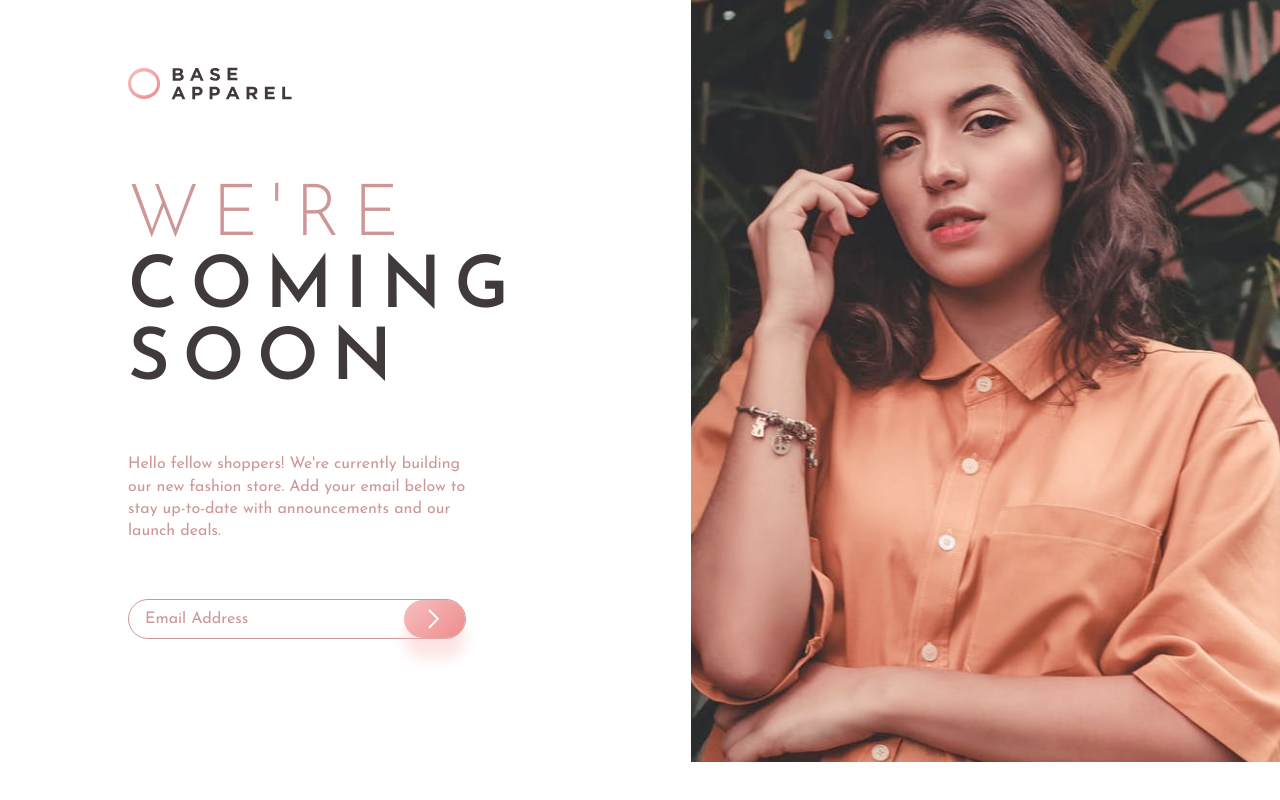
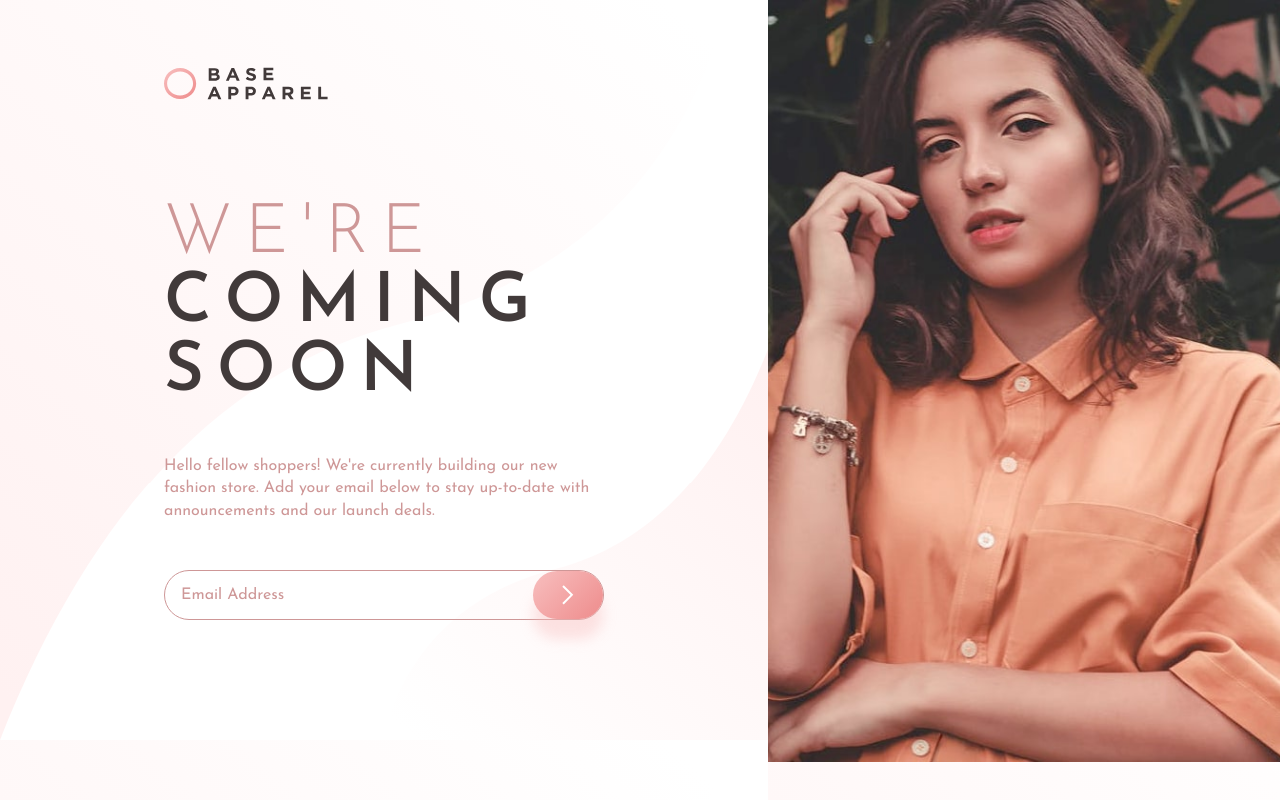
Before and after one commit to sergiohdljr/base-apparel-coming-soon-master, a plain HTML site: page index.html in a window 1280 px wide. Drawn offline with Linux system fonts and the light colour scheme.

Commit message:
finalizando Layout

```diff
--- a/css/base.css
+++ b/css/base.css
@@ -15,9 +15,12 @@
   font-family: "Josefin Sans", sans-serif;
 }
 
-@media (min-width: 660px) {
-  body,
-  html {
+@media (min-width: 576px){
+  body{
     overflow-y: hidden;
+    background-image: url('../images/bg-pattern-desktop.svg');
+    background-size: 60%;
+
   }
+
 }
--- a/css/header.css
+++ b/css/header.css
@@ -17,18 +17,19 @@ header{
     height: 100%;
 }
 
-@media (min-width: 835px){
+@media (min-width: 576px){
     header{
-        width: 100%;
+        width: 60%;
         height: 104px;
-        padding-left: 8rem;
-        justify-content: flex-start;
+        justify-content: center;
         align-items: flex-end;
         z-index: 100;
     }
 
     .logo{
-        width: 60%;
+        display: flex;
+        justify-content: start;
+        max-width: 440px;
         height: 40%;
     }
 
--- a/css/main.css
+++ b/css/main.css
@@ -24,6 +24,10 @@
 .titulo-principal {
   font-size: 3rem;
   font-weight: 300;
+  display: flex;
+  flex-direction: column;
+  justify-content: center;
+  align-items: center;
   text-align: center;
   text-transform: uppercase;
   letter-spacing: 0.8rem;
@@ -38,19 +42,21 @@
 
 .sub-titulo {
   color: var(--Desaturated-Red);
-  width: 90%;
+  width: 80%;
+  max-width: 440px;
   text-align: center;
   line-height: 1.4rem;
 }
 
 .input {
   width: 80%;
-  height: 40px;
+  height: 50px;
   display: flex;
   align-items: center;
   justify-content: space-between;
   border: solid 1px var(--Desaturated-Red);
   border-radius: 2rem;
+  position: relative;
 }
 
 .input-erro {
@@ -58,6 +64,7 @@
 }
 
 .input-value {
+  background-color: transparent;
   width: calc(100% - 64px);
   outline: none;
   border: none;
@@ -71,23 +78,25 @@
 }
 
 .btn-input {
-  width: 64px;
+  width: 70px;
+  padding: 15px;
   height: 100%;
   border: none;
-  border-radius: 1.5rem;
+  border-radius: 50px;
   display: flex;
   justify-content: center;
   align-items: center;
   background-image: linear-gradient(135deg, hsl(0, 80%, 86%), hsl(0, 74%, 74%));
   box-shadow: 0 20px 13px hsla(0, 80%, 86%, 0.418);
   cursor: pointer;
+  position: absolute;
+  top: 0;
+  right: 0;
 }
 
 .btn-input:hover {
-  width: 80px;
-  position: relative;
+  opacity: 0.4;
   z-index: 1000;
-  box-shadow: 0 20px 20px hsla(0, 80%, 86%, 0.418);
   transition: 3ms;
 }
 
@@ -105,15 +114,20 @@
   margin-right: 0.5rem;
 }
 
-@media (min-width: 835px) {
+@media(max-width:375px){
+  .sub-titulo{
+    width: 90%;
+  }
+}
+@media (min-width: 576px) {
   .principal {
     display: flex;
     flex-direction: row-reverse;
-    justify-content: flex-end;
+    justify-content:flex-end;
   }
 
   .banner {
-    width: 46%;
+    width: 40%;
     height: 762px;
     background-image: url("../images/hero-desktop.jpg");
     background-position: center;
@@ -124,24 +138,40 @@
   }
 
   .textos {
-    width: 54%;
+    width: 60%;
     height: calc(100% - 104px);
-    padding-left: 8rem;
-    align-items: flex-start;
-    gap: 3.5rem;
+    justify-content: center;
+    align-items: center;
+    gap: 3rem;
   }
 
   .titulo-principal {
-    font-size: 4.5rem;
+    align-items: flex-start;
+    width: 80%;
+    font-size: 3rem;
+  }
+
+  .sub-titulo {
+    width: 80%;
     text-align: left;
   }
 
-  .sub-titulo {
-    text-align: left;
-    width: 63%;
+  .input{
+    width: 80%;
+  }
+}
+
+@media (min-width: 768px) {
+  .titulo-principal {
+    max-width: 440px;
+    font-size: 4.3rem;
   }
 
-  .input {
-    width: 60%;
+  .sub-titulo{
+    max-width: 440px;
+  }
+
+  .input{
+    max-width: 440px;
   }
 }
--- a/index.html
+++ b/index.html
@@ -19,7 +19,7 @@
     <figure class="banner"></figure>
     <article class="textos">
       <h1 class="titulo-principal">
-        We're<br><b>Coming</b><br><b>soon</b>
+        We're<b>Coming</b><b>soon</b>
       </h1>
       <span class="sub-titulo">
         Hello fellow shoppers! We're currently building our new fashion store.
```
